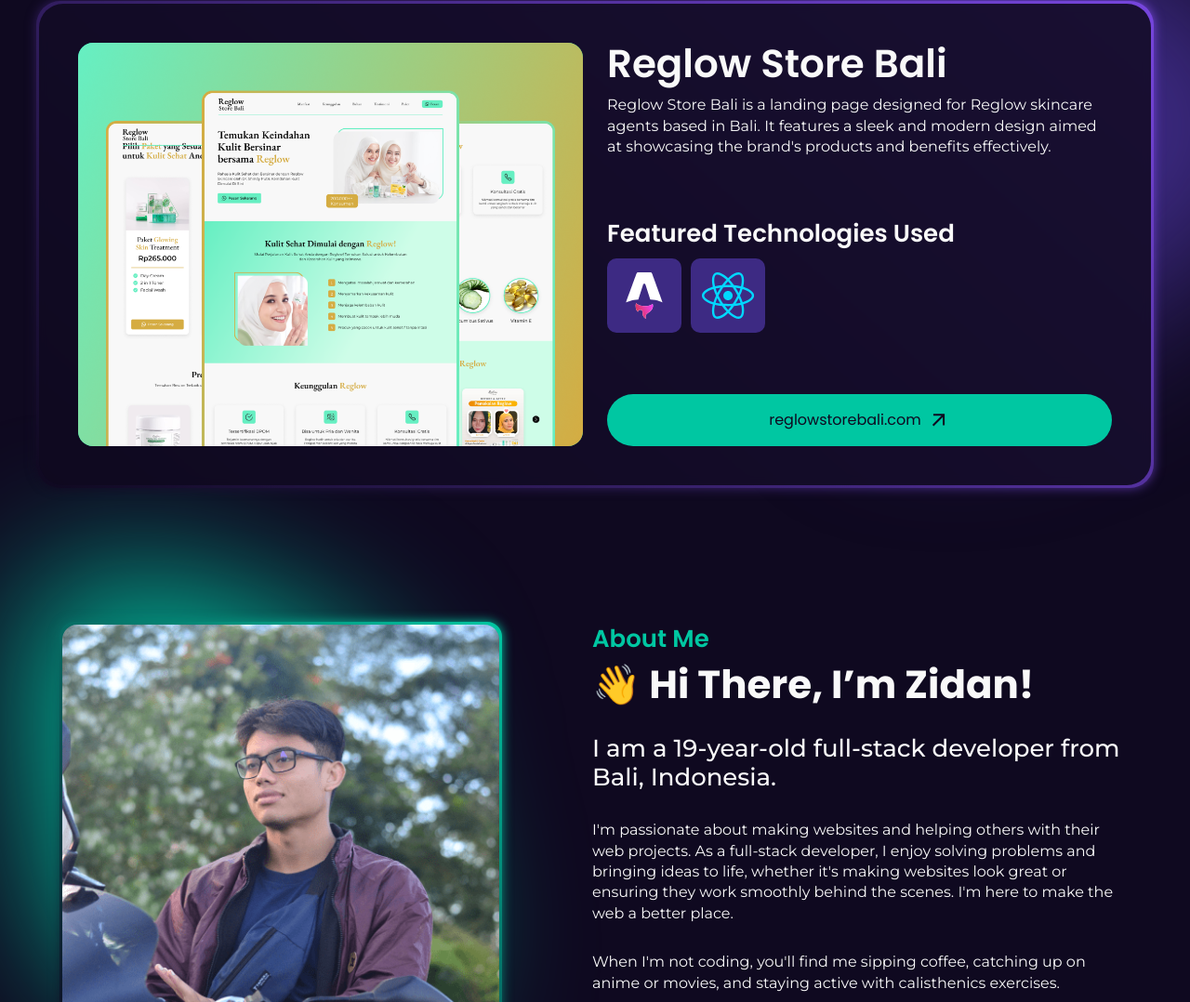
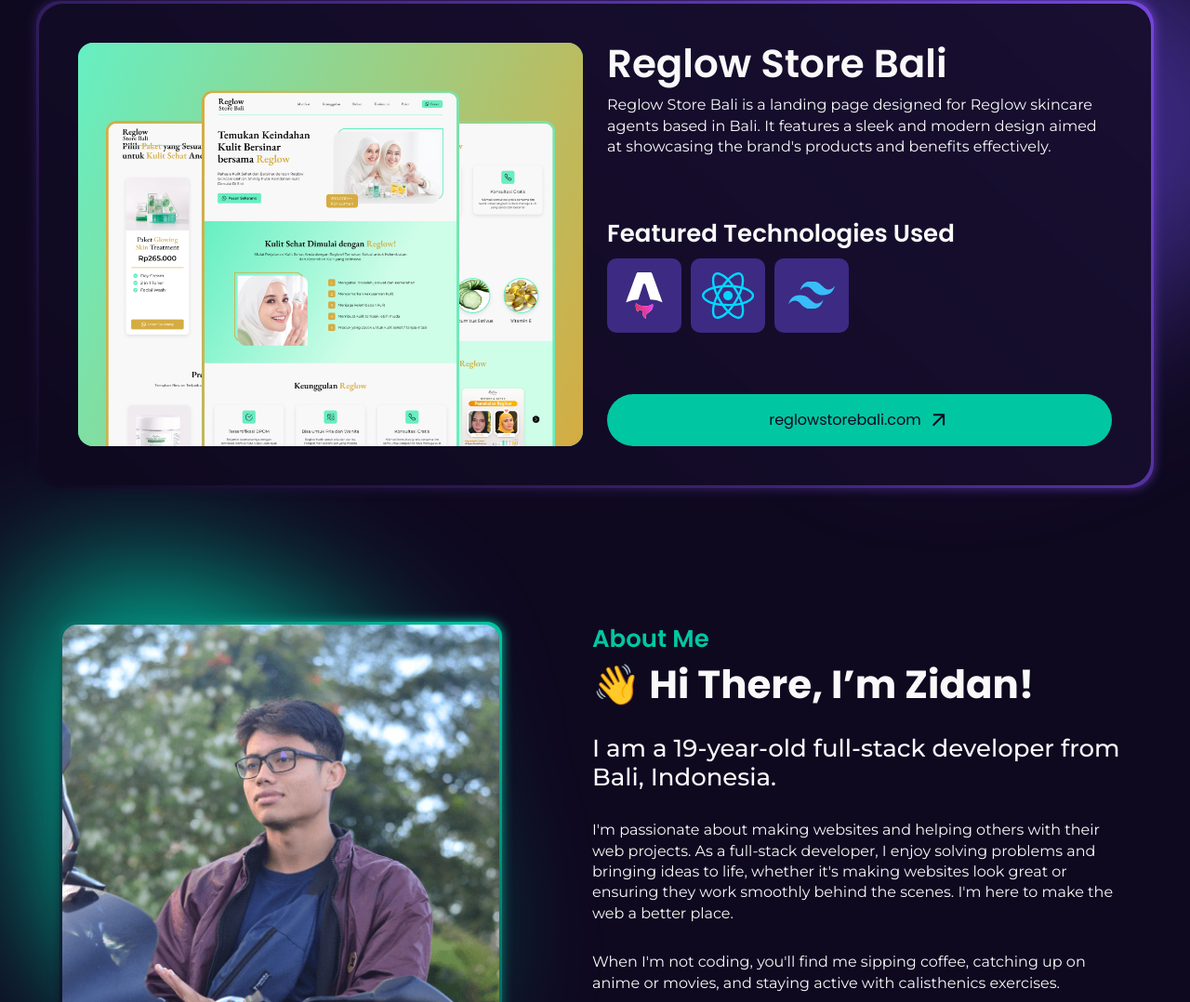
Before and after one commit to danzBraham/danzBraham.github.io, an Astro site: page / in a window 1280 px wide. Shown: the part 1420-2498 px from the top of the page at 93% size. Built offline with nearby package versions, Linux system fonts and the light colour scheme; Astro itself is replaced by a stand-in of ours.

Commit message:
feat: add tech at reglow project and fix README.md file

```diff
--- a/src/constants/index.tsx
+++ b/src/constants/index.tsx
@@ -2,6 +2,7 @@
 import reglowProject from "@assets/images/reglow-project.png";
 import astro from "@assets/icons/astro.svg";
 import react from "@assets/icons/react.svg";
+import tailwind from "@assets/icons/tailwind.svg";
 
 export interface NavLinks {
   key: string;
@@ -114,6 +115,7 @@
     tech: [
       { name: "astro", icon: astro },
       { name: "react", icon: react },
+      { name: "tailwindcss", icon: tailwind },
     ],
     link: "https://www.reglowstorebali.com/",
     label: "reglowstorebali.com",
```
Also changed, not shown: README.md, src/assets/icons/tailwind-css.svg (deleted), src/assets/icons/tailwind.svg (added).
